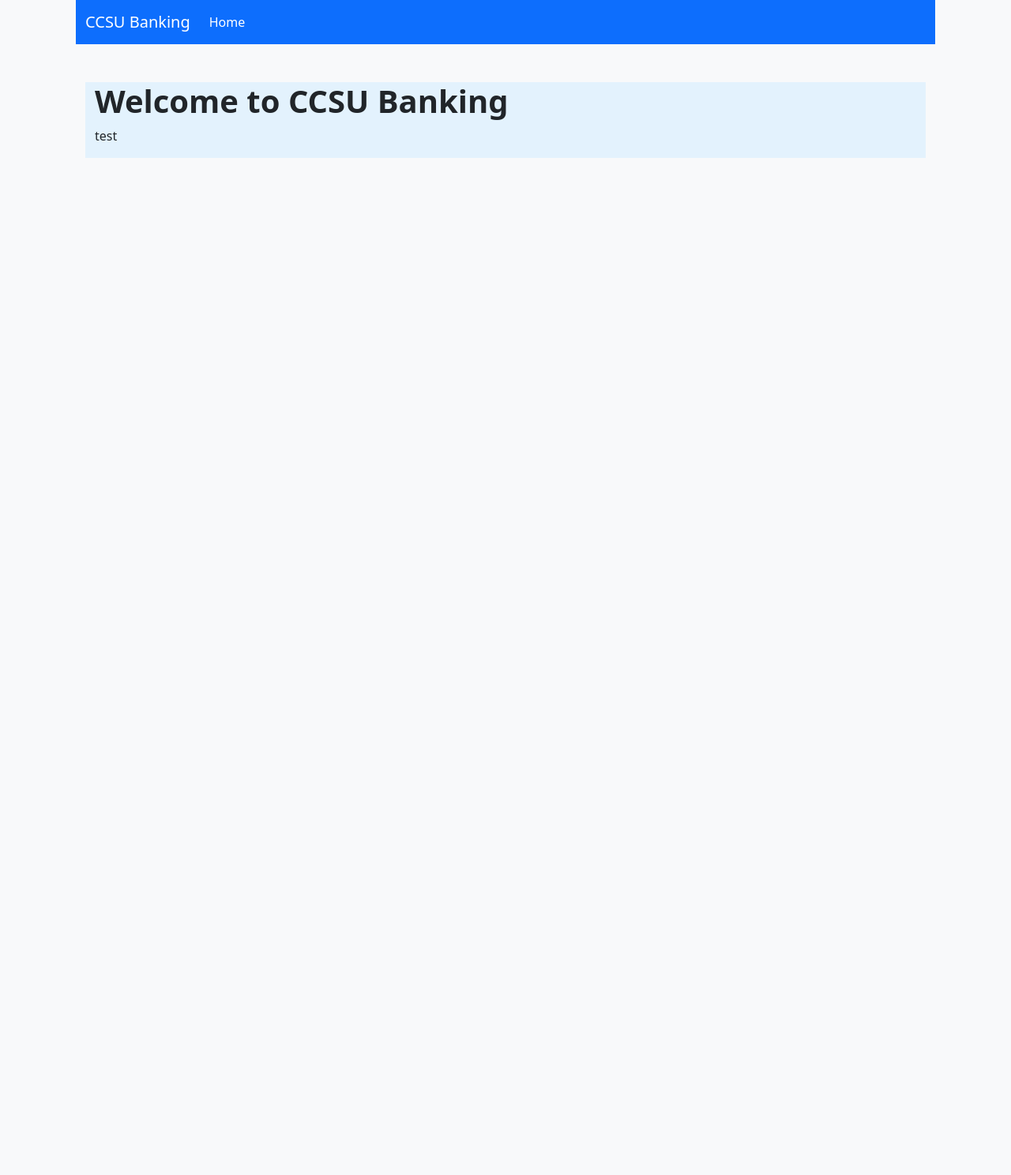
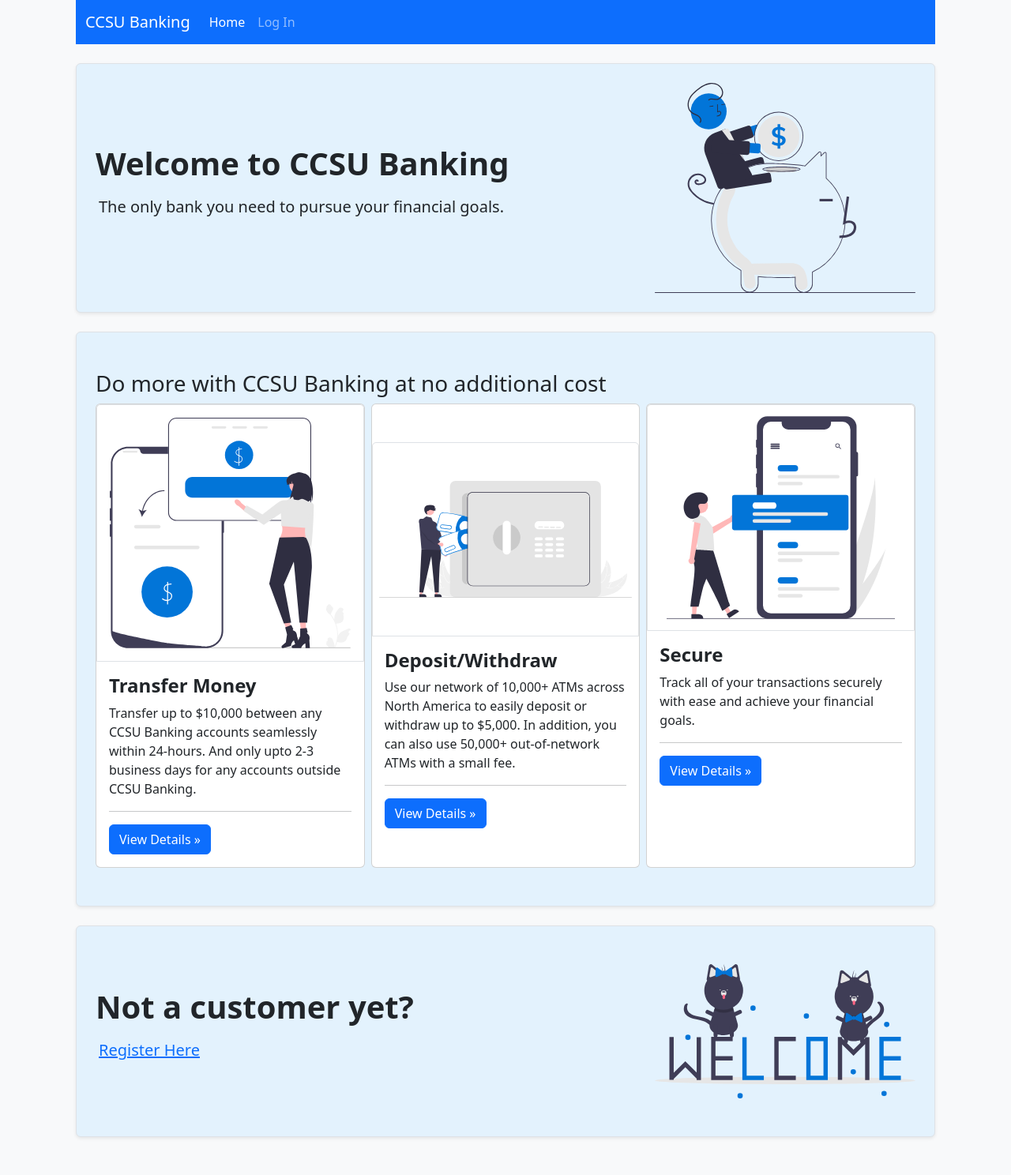
Before and after one commit to abdulmoiz-m/Banking_Project, a Django app: page /bestbank/ in a window 1280 px wide. Shown: the whole page at 79% size. Before the commit the page ends 200 px from the top, so only its background shows below. Run offline with Django 3.2, Linux system fonts and the light colour scheme.

Commit message:
Full initial home page

```diff
--- a/static/css/styles.css
+++ b/static/css/styles.css
@@ -2,6 +2,6 @@ body {
     /*background-color: #fafafa;*/
 }
 
-h1 {
-    /*color: white;*/
+.section {
+    background-color: #e3f2fd;
 }
--- a/templates/homepage.html
+++ b/templates/homepage.html
@@ -8,7 +8,7 @@
     <link rel="stylesheet" href="{% static 'css/styles.css' %}">
 </head>
 
-<body class="mx-5 px-5 bg-light">
+<body class="mx-5 px-5 pb-4 bg-light">
 <nav class="navbar navbar-expand-lg navbar-dark bg-primary">
     <div class="container-fluid">
         <a class="navbar-brand mb-0 h1" href="{% url 'homepage' %}">CCSU Banking</a>
@@ -20,9 +20,9 @@
                 <li class="nav-item">
                     <a class="nav-link active" aria-current="page" href="#">Home</a>
                 </li>
-                {#        <li class="nav-item">#}
-                {#          <a class="nav-link" href="#">Link</a>#}
-                {#        </li>#}
+                <li class="nav-item">
+                    <a class="nav-link" href="#">Log In</a>
+                </li>
                 {#        <li class="nav-item dropdown">#}
                 {#          <a class="nav-link dropdown-toggle" href="#" role="button" data-bs-toggle="dropdown" aria-expanded="false">#}
                 {#            Dropdown#}
@@ -42,17 +42,73 @@
     </div>
 </nav>
 
-<div class="container mt-5">
-    <div class="container" style="background-color: #e3f2fd;">
-        <div class="row align-items-center">
-            <div class="col-lg-8">
-                <h1 class="fw-bold text-dark text-center text-sm-start">Welcome to CCSU Banking</h1>
-                <p>test</p>
-            </div>
+<div class="container my-4 py-4 px-4 border shadow-sm rounded section">
+    <div class="row align-items-center">
+        <div class="col-lg-8">
+            <h1 class="fw-bold text-dark text-center text-sm-start">Welcome to CCSU Banking</h1>
+            <p class="mt-3 px-1 lead">The only bank you need to pursue your financial goals.</p>
+        </div>
+        <div class="col-lg-4">
+            <img src="{% static 'images/bank.svg' %}" class="img-fluid" alt="banking">
         </div>
     </div>
 </div>
 
+<div class="container my-4 py-5 px-4 border shadow-sm rounded section">
+    <h3>Do more with CCSU Banking at no additional cost</h3>
+    <div class="row g-2">
+        <div class="col-lg-4">
+            <div class="card h-100">
+                <img src="{% static 'images/transfer.svg' %}" class="card-img-top border p-3" alt="transfer money">
+                <div class="card-body">
+                    <h4 class="card-title fw-bold">Transfer Money</h4>
+                    <p class="card-text">Transfer up to $10,000 between any CCSU Banking accounts seamlessly within 24-hours.
+                        And only upto 2-3 business days for any accounts outside CCSU Banking.</p>
+                    <hr>
+                    <a href="#" class="btn btn-primary">View Details &raquo;</a>
+                </div>
+            </div>
+        </div>
+
+        <div class="col-lg-4">
+            <div class="card h-100 pt-5">
+                <img src="{% static 'images/deposit.svg' %}" class="card-img-top border px-2 py-5" alt="vault">
+                <div class="card-body">
+                    <h4 class="card-title fw-bold">Deposit/Withdraw</h4>
+                    <p class="card-text">Use our network of 10,000+ ATMs across North America to easily deposit or
+                        withdraw up to $5,000. In addition, you can also use 50,000+ out-of-network ATMs with a small fee.</p>
+                    <hr>
+                    <a href="#" class="btn btn-primary">View Details &raquo;</a>
+                </div>
+            </div>
+        </div>
+
+        <div class="col-lg-4">
+            <div class="card h-100">
+                <img src="{% static 'images/track.svg' %}" class="card-img-top border h-100 px-4 py-1" alt="secure website" style="max-height: 49%">
+                <div class="card-body">
+                    <h4 class="card-title fw-bold">Secure</h4>
+                    <p class="card-text">Track all of your transactions securely with ease and achieve your financial goals.</p>
+                    <hr>
+                    <a href="#" class="btn btn-primary">View Details &raquo;</a>
+                </div>
+            </div>
+        </div>
+    </div>
+
+</div>
+
+<div class="container my-4 py-5 px-4 border shadow-sm rounded section">
+    <div class="row align-items-center">
+        <div class="col-lg-8">
+            <h1 class="fw-bold text-dark text-center text-sm-start">Not a customer yet?</h1>
+            <p class="mt-3 px-1 lead"><a href="#">Register Here</a></p>
+        </div>
+        <div class="col-lg-4">
+            <img src="{% static 'images/welcome.svg' %}" class="img-fluid" alt="banking">
+        </div>
+    </div>
+</div>
 
 
 <script src="https://cdn.jsdelivr.net/npm/jquery@3.6.1/dist/jquery.min.js"></script>
```
Also changed, not shown: static/images/bank.svg (added), static/images/deposit.svg (added), static/images/track.svg (added), static/images/transfer.svg (added), static/images/welcome.svg (added).
